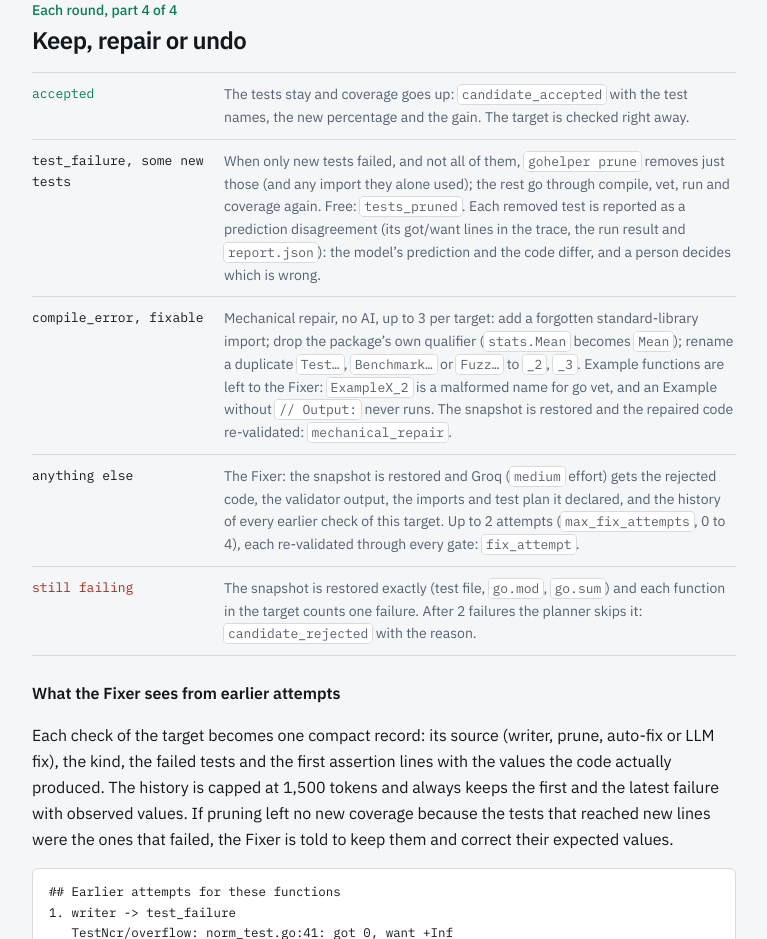
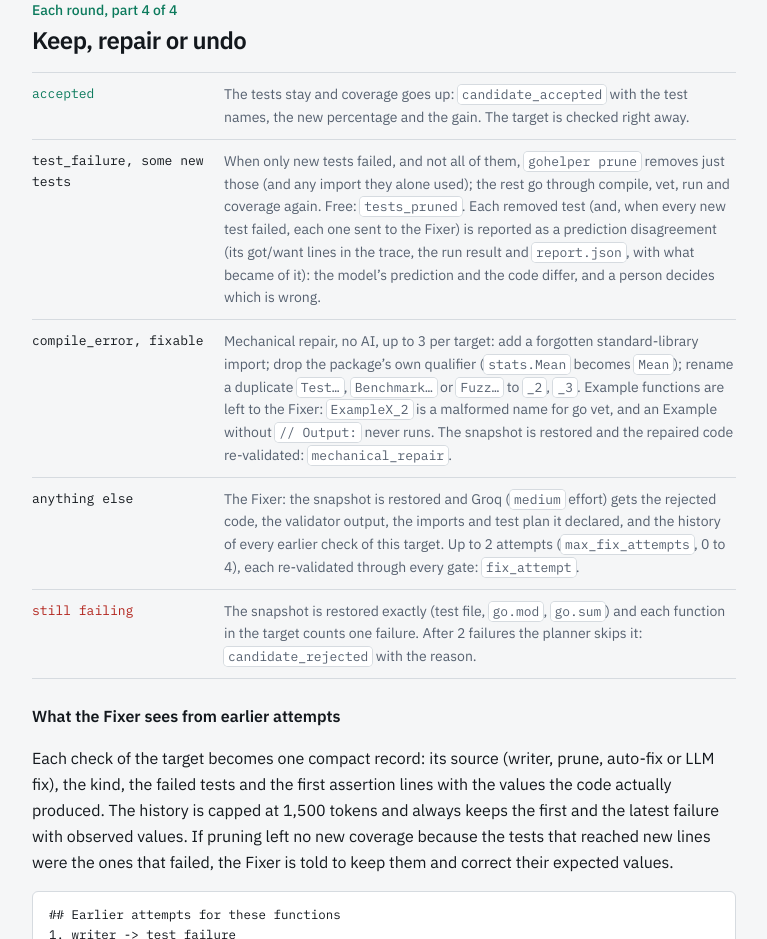
Before and after one commit to LionelRoxas/go-coverage-agent, a Next.js app in the folder frontend/: page /walkthrough in a window 1280 px wide. Shown: the part 7220-8159 px from the top of the page, without its empty margins (344-1111 px from the left). Built offline with nearby package versions, Linux system fonts and the light colour scheme; no server answers.

Commit message:
docs: disagreements include Fixer hand-offs and their outcome; rejected-snippet data block
Co-Authored-By: Claude Opus 5.5 <noreply@anthropic.com>

```diff
--- a/frontend/src/app/walkthrough/page.tsx
+++ b/frontend/src/app/walkthrough/page.tsx
@@ -175,7 +175,7 @@ const m = "font-mono text-[0.8125rem]";
 
 const KEEP = [
   { term: <span className={`${m} text-accent`}>accepted</span>, text: <>The tests stay and coverage goes up: <C>candidate_accepted</C> with the test names, the new percentage and the gain. The target is checked right away.</> },
-  { term: <span className={m}>test_failure, some new tests</span>, text: <>When only new tests failed, and not all of them, <C>gohelper prune</C> removes just those (and any import they alone used); the rest go through compile, vet, run and coverage again. Free: <C>tests_pruned</C>. Each removed test is reported as a prediction disagreement (its got/want lines in the trace, the run result and <C>report.json</C>): the model’s prediction and the code differ, and a person decides which is wrong.</> },
+  { term: <span className={m}>test_failure, some new tests</span>, text: <>When only new tests failed, and not all of them, <C>gohelper prune</C> removes just those (and any import they alone used); the rest go through compile, vet, run and coverage again. Free: <C>tests_pruned</C>. Each removed test (and, when every new test failed, each one sent to the Fixer) is reported as a prediction disagreement (its got/want lines in the trace, the run result and <C>report.json</C>, with what became of it): the model’s prediction and the code differ, and a person decides which is wrong.</> },
   { term: <span className={m}>compile_error, fixable</span>, text: <>Mechanical repair, no AI, up to 3 per target: add a forgotten standard-library import; drop the package’s own qualifier (<C>stats.Mean</C> becomes <C>Mean</C>); rename a duplicate <C>Test…</C>, <C>Benchmark…</C> or <C>Fuzz…</C> to <C>_2</C>, <C>_3</C>. Example functions are left to the Fixer: <C>ExampleX_2</C> is a malformed name for go vet, and an Example without <C>{"// Output:"}</C> never runs. The snapshot is restored and the repaired code re-validated: <C>mechanical_repair</C>.</> },
   { term: <span className={m}>anything else</span>, text: <>The Fixer: the snapshot is restored and Groq (<C>medium</C> effort) gets the rejected code, the validator output, the imports and test plan it declared, and the history of every earlier check of this target. Up to 2 attempts (<C>max_fix_attempts</C>, 0 to 4), each re-validated through every gate: <C>fix_attempt</C>.</> },
   { term: <span className={`${m} text-danger`}>still failing</span>, text: <>The snapshot is restored exactly (test file, <C>go.mod</C>, <C>go.sum</C>) and each function in the target counts one failure. After 2 failures the planner skips it: <C>candidate_rejected</C> with the reason.</> },
```
Also changed, not shown: 2 other files (tests, documents, lock files or other folders).
